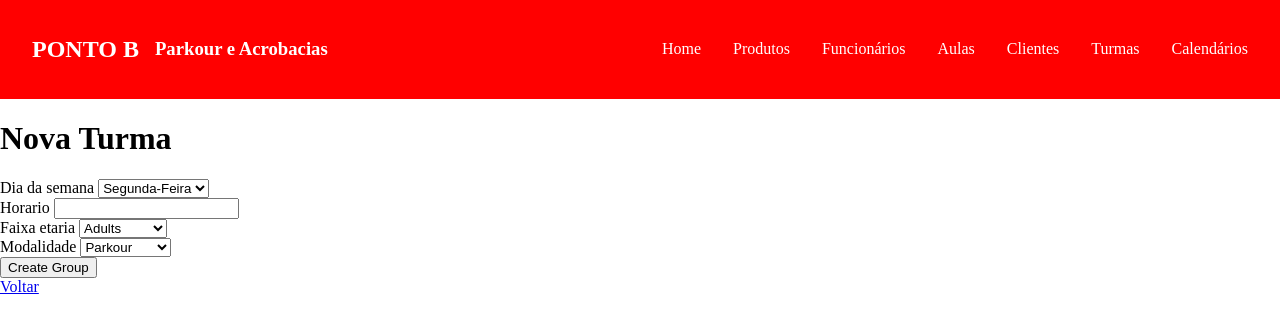
After one commit to Jpires09/PontobSystem1.0, a Rails app: page /groups/new in a window 1280 px wide. The commit adds this page. Shown: the top 333 px of the page. Run offline with Rails 7, Linux system fonts and the light colour scheme; style sheets or scripts are compiled from the project's sources.

Commit message:
renamed slots to groups in order to facilitate code reading

```diff
--- a/app/controllers/calendar_days_controller.rb
+++ b/app/controllers/calendar_days_controller.rb
@@ -3,7 +3,7 @@ class CalendarDaysController < ApplicationController
 
   def show
     @calendar = @calendar_day.calendar
-    @slots = @calendar_day.slots
+    @groups = @calendar_day.groups
   end
 
   private
--- /dev/null
+++ b/app/controllers/groups_controller.rb
@@ -0,0 +1,44 @@
+class GroupsController < ApplicationController
+  def index
+    @groups = Group.all
+  end
+
+  def show
+    @group = Group.find(params[:id])
+    @clients = @group.clients
+  end
+
+  def new
+    @group = Group.new
+  end
+
+  def create
+    @group = Group.new(group_params)
+    @group.semanal_id = 1 # Definindo o valor default para semanal
+
+    if @group.save
+      redirect_to groups_path, notice: 'Turma foi criada com sucesso.'
+    else
+      render :new
+    end
+  end
+
+  def edit
+    @group = Group.find(params[:id])
+  end
+
+  def update
+    @group = Group.find(params[:id])
+    if @group.update(group_params)
+      redirect_to @group, notice: 'Turma foi atualizada com sucesso.'
+    else
+      render :edit
+    end
+  end
+
+  private
+
+  def group_params
+    params.require(:group).permit(:dia_da_semana, :horario, :faixa_etaria, :modalidade, :semanal_id)
+  end
+end
--- a/app/controllers/home_controller.rb
+++ b/app/controllers/home_controller.rb
@@ -1,5 +1,5 @@
 class HomeController < ApplicationController
   def index
-    @slots = Slot.all
+    @groups = Group.all
   end
 end
--- a/app/controllers/semanal_controller.rb
+++ b/app/controllers/semanal_controller.rb
@@ -1,11 +1,11 @@
 class SemanalsController < ApplicationController
   def index
-    @semanal = Turmas.all
+    @semanal = Groups.all
   end
 
   def new
     @semanal = Semanal.new
-    @semanal.build_turmas
+    @semanal.build_groups
   end
 
 end
--- a/app/models/calendar_day.rb
+++ b/app/models/calendar_day.rb
@@ -1,4 +1,4 @@
 class CalendarDay < ApplicationRecord
   belongs_to :calendar
-  has_many :slots, ->(calendar_day) { where(day: calendar_day.date.strftime('%A')) }, foreign_key: 'day', primary_key: 'date'
+  has_many :group, ->(calendar_day) { where(day: calendar_day.date.strftime('%A')) }, foreign_key: 'day', primary_key: 'date'
 end
--- a/app/models/enrollment.rb
+++ b/app/models/enrollment.rb
@@ -1,4 +1,4 @@
 class Enrollment < ApplicationRecord
-  belongs_to :turma
+  belongs_to :group
   belongs_to :client
 end
--- /dev/null
+++ b/app/models/group.rb
@@ -0,0 +1,6 @@
+class Group < ApplicationRecord
+  belongs_to :semanal, optional: true
+  belongs_to :professor_titular, class_name: 'Employee', foreign_key: 'professor_titular_id'
+  has_many :enrollments
+  has_many :clients, through: :enrollments
+end
--- a/app/views/calendar_days/show.html.erb
+++ b/app/views/calendar_days/show.html.erb
@@ -3,11 +3,11 @@
 <p>Data: <%= @calendar_day.date %></p>
 <p>Dia da Semana: <%= @calendar_day.date.strftime("%A") %></p>
 
-<h2>Slots Alocados:</h2>
+<h2>Turmas Alocados:</h2>
 <ul>
-  <% @calendar_day.slots.each do |slot| %>
+  <% @calendar_day.groups.each do |group| %>
     <li>
-      Hora: <%= slot.time %> - Modalidade: <%= slot.modality %> - Faixa Etária: <%= slot.age %>
+      Hora: <%= group.time %> - Modalidade: <%= group.modality %> - Faixa Etária: <%= group.age %>
     </li>
   <% end %>
 </ul>
--- a/app/views/clients/show.html.erb
+++ b/app/views/clients/show.html.erb
@@ -4,6 +4,6 @@
 
 <p> Plano: <%= @client.plan %> </p>
 
-<p> Aulas: <%= @client.slots %> </p>
+<p> Aulas: <%= @client.groups %> </p>
 
 <%= button_to "Apagar Cadastro", @client, method: :delete, data: { confirm: "Are you sure?" }, class: "btn btn-danger" %>
--- /dev/null
+++ b/app/views/groups/_form.html.erb
@@ -0,0 +1,36 @@
+<%= form_with(model: @group, local: true) do |form| %>
+  <% if @group.errors.any? %>
+    <div id="error_explanation">
+      <h2><%= pluralize(@group.errors.count, "error") %> prohibited this group from being saved:</h2>
+      <ul>
+        <% @group.errors.full_messages.each do |message| %>
+          <li><%= message %></li>
+        <% end %>
+      </ul>
+    </div>
+  <% end %>
+
+  <div class="field">
+    <%= form.label :dia_da_semana %>
+    <%= form.select :dia_da_semana, options_for_select([["Segunda-Feira", "Segunda-Feira"], ["Terça-Feira", "Terça-Feira"], ["Quarta-Feira", "Quarta-Feira"], ["Quinta-Feira", "Quinta-Feira"], ["Sexta-Feira", "Sexta-Feira"], ["Sábado", "Sábado"], ["Domingo", "Domingo"]]) %>
+  </div>
+
+  <div class="field">
+    <%= form.label :horario %>
+    <%= form.text_field :horario %>
+  </div>
+
+  <div class="field">
+    <%= form.label :faixa_etaria %>
+    <%= form.select :faixa_etaria, options_for_select([ ["Adults", "Adults"], ["Teens", "Teens"], ["Kids", "Kids"], ["Teens/Kids", "Teens/Kids"], ["Mini", "Mini"]]) %>
+  </div>
+
+  <div class="field">
+    <%= form.label :modalidade %>
+    <%= form.select :modalidade, options_for_select([["Parkour", "Parkour"], ["Acrobacias", "Acrobacias"], ["AcrobaKids", "AcrobaKids"]]) %>
+  </div>
+
+  <div class="actions">
+    <%= form.submit %>
+  </div>
+<% end %>
--- /dev/null
+++ b/app/views/groups/edit.html.erb
@@ -0,0 +1,3 @@
+<h1> Editar  </h1>
+
+<%= render partial: 'form', locals: { group: @group } %>
--- /dev/null
+++ b/app/views/groups/new.html.erb
@@ -0,0 +1,5 @@
+<h1>Nova Turma</h1>
+
+<%= render 'form', group: @group %>
+
+<%= link_to 'Voltar', groups_path %>
--- a/app/views/layouts/application.html.erb
+++ b/app/views/layouts/application.html.erb
@@ -23,7 +23,7 @@
         <%= link_to 'Funcionários', employees_path %>
         <%= link_to 'Aulas', sessions_path %>
         <%= link_to 'Clientes', clients_path %>
-        <%= link_to 'Turmas', slots_path %>
+        <%= link_to 'Turmas', groups_path %>
         <%= link_to 'Calendários', calendars_path %>
       </div>
     </nav>
--- a/config/routes.rb
+++ b/config/routes.rb
@@ -5,7 +5,7 @@ Rails.application.routes.draw do
   resources :employees
   resources :clients
   resources :sessions
-  resources :slots
+  resources :groups
 
   root to: "home#index"
 end
```
Also changed, not shown: app/helpers/group_helper.rb (added, +26 -0 lines), app/views/groups/index.html.erb (added, +29 -0 lines), app/views/groups/show.html.erb (added, +50 -0 lines), app/views/home/index.html.erb (+4 -4 lines), db/migrate/20240807222933_rename_slots_to_groups.rb (added, +8 -0 lines), db/schema.rb.
